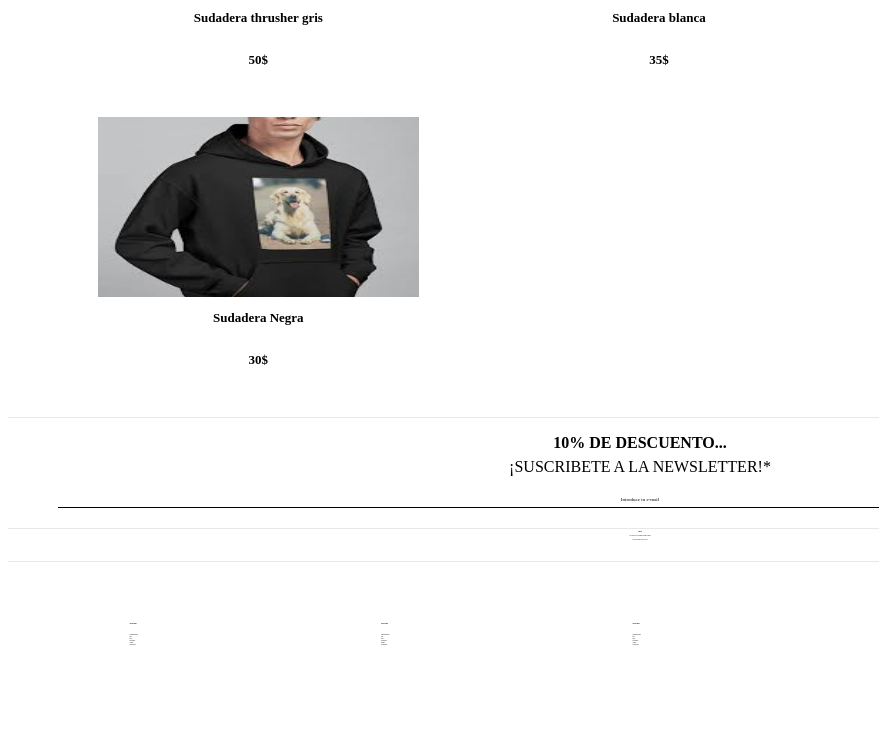
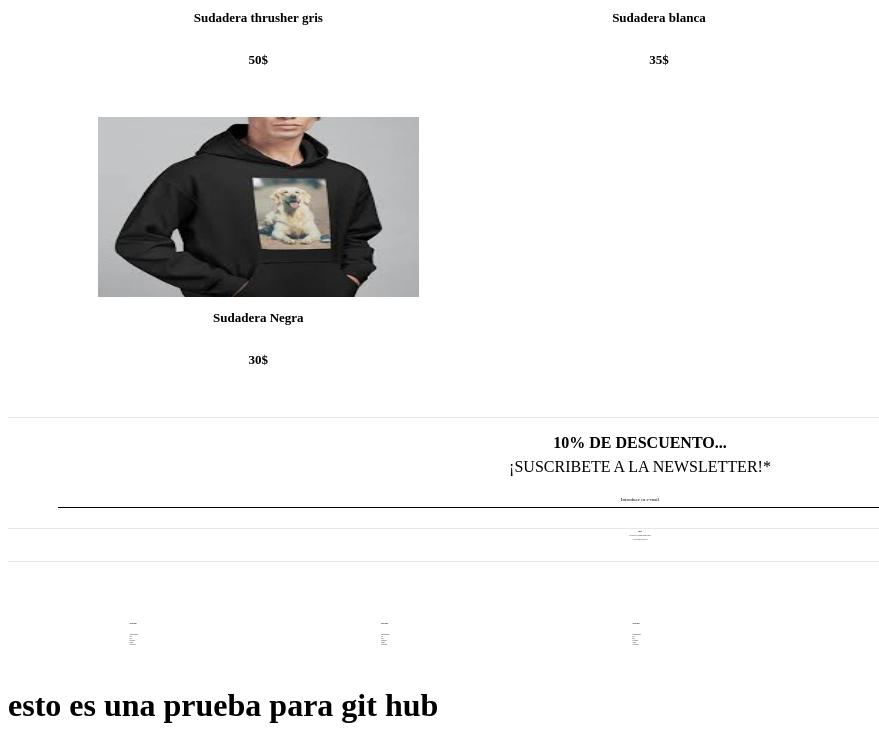
Before and after one commit to diegosanchez96/mi-tienda-flex, a plain HTML site: page index.html in a window 1280 px wide. Shown: the part 901-1647 px from the top of the page, 0-879 px from the left. Before the commit the page ends 1575 px from the top, so only its background shows below. Drawn offline with Linux system fonts and the light colour scheme.

Commit message:
mi-tienda-flex

```diff
--- a/index.html
+++ b/index.html
@@ -186,6 +186,7 @@
             </div>
 
         </div>
+        <h1>esto es una prueba para git hub</h1>
 
 
     </footer>
```
Also changed, not shown: blocks/_footer.scss (line endings or trailing spaces).
